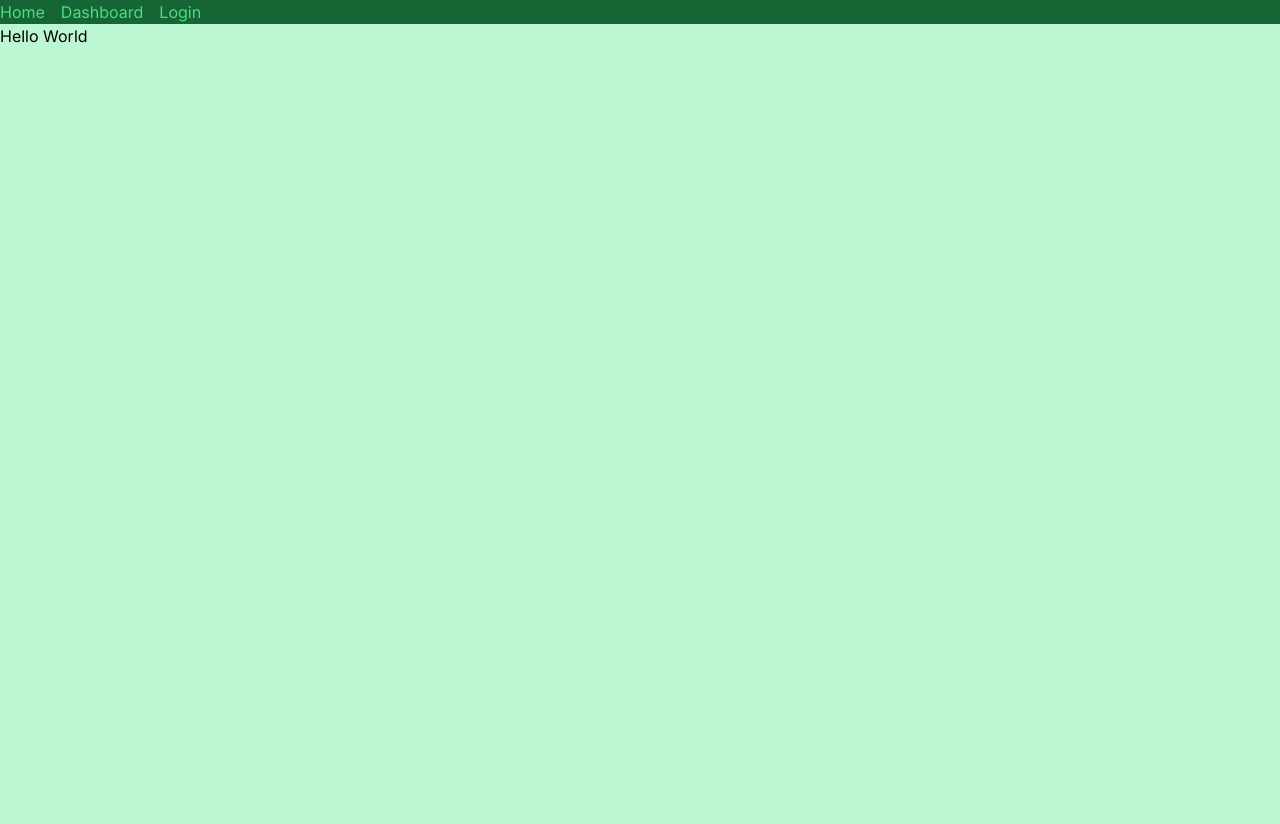
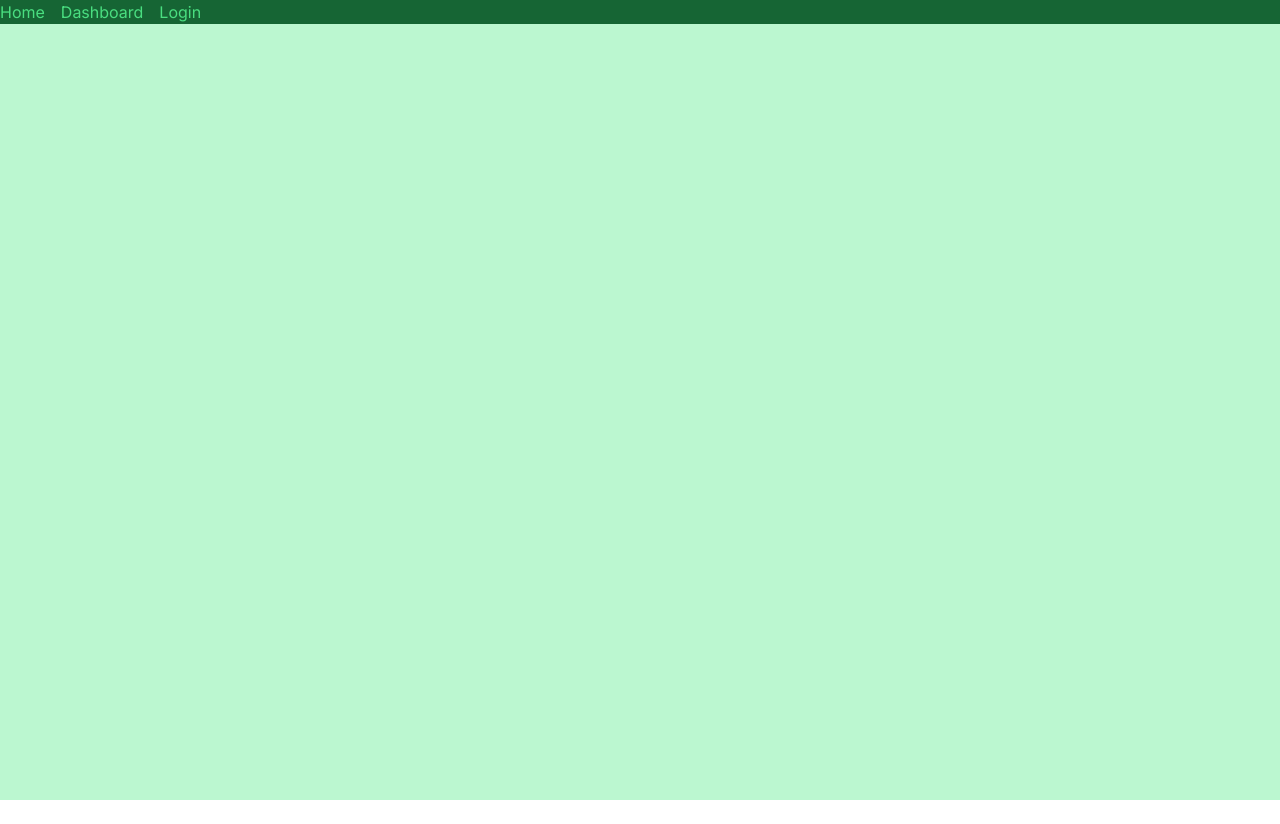
Before and after one commit to yammzzon/xpense-tracker, a Next.js app: page /dashboard in a window 1280 px wide. After the commit the page ends 800 px from the top, so only its background shows below. Built offline with nearby package versions, Linux system fonts and the light colour scheme.

Commit message:
navbar absolute na

```diff
--- a/app/dashboard/page.tsx
+++ b/app/dashboard/page.tsx
@@ -3,9 +3,8 @@ import React from 'react'
 export default function Dashboard() {
     return (
         <>
-            <main className='bg-green-200 h-screen w-screen'>
-                Hello World
-            </main>
+            <img></img>
+            <div className='absolute bg-green-200 h-screen w-screen'>asdad</div>
         </>
     );
 }
--- a/app/globals.css
+++ b/app/globals.css
@@ -3,7 +3,7 @@
 @tailwind utilities;
 
 nav {
-    @apply bg-green-800 space-x-4;
+    @apply bg-green-800 space-x-4 absolute w-screen z-50;
 }
 
 nav a{
--- a/app/not-found.tsx
+++ b/app/not-found.tsx
@@ -2,6 +2,6 @@ import React from 'react'
 
 export default function NotFound() {
     return (
-        <div>DITO NAPUPUNTA KAPAG NA-REDIRECT SA PAGE NA NOT FOUND OR DI PA CREATED</div>
+        <div className='pt-10'>DITO NAPUPUNTA KAPAG NA-REDIRECT SA PAGE NA NOT FOUND OR DI PA CREATED</div>
     )
 }
--- a/app/page.tsx
+++ b/app/page.tsx
@@ -1,3 +1,7 @@
 export default function Home() {
-  return <h1>Landing Page Here</h1>;
+  return (
+    <div className="pt-5">
+      <h1>Landing Page Here</h1>
+    </div>
+  );
 }
```
